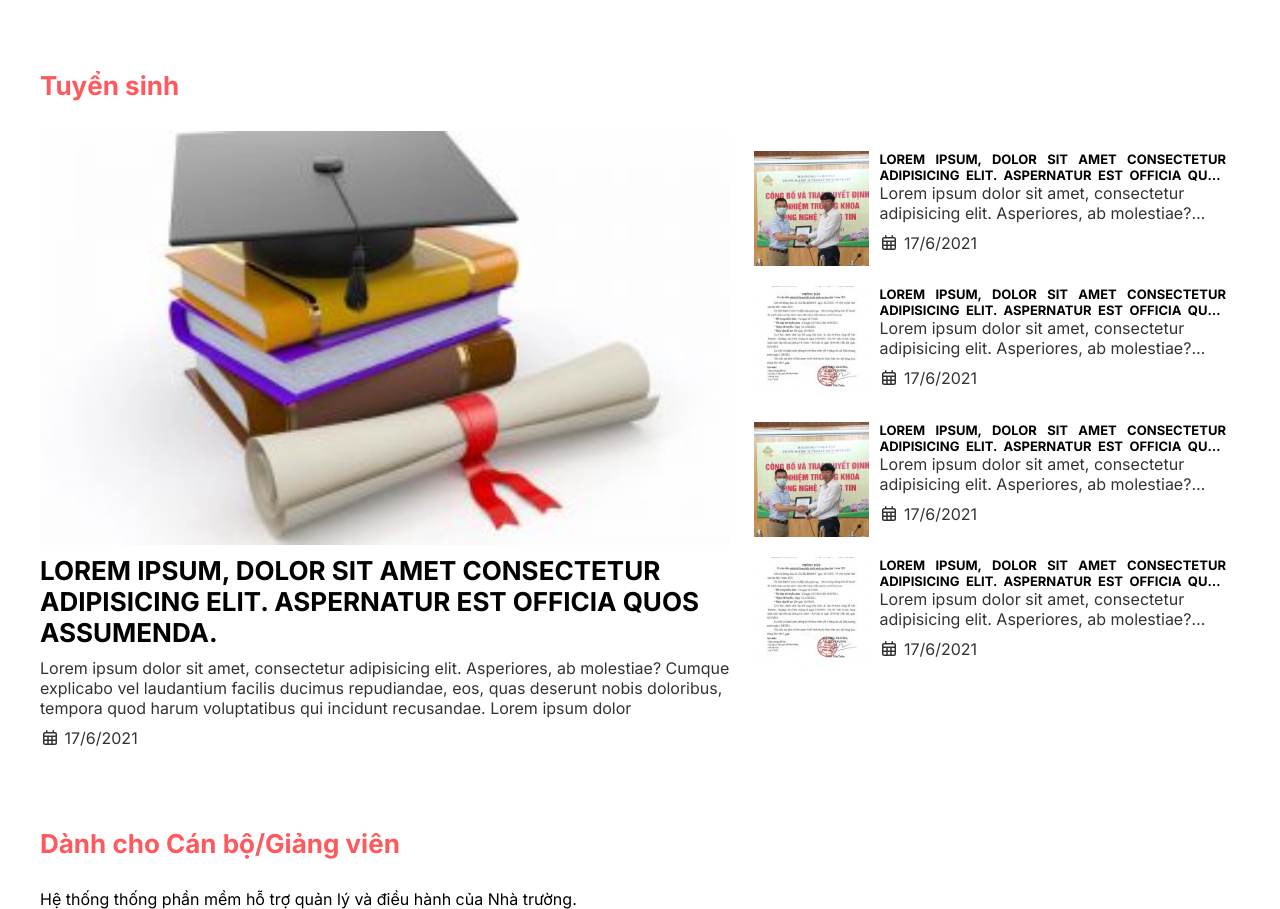
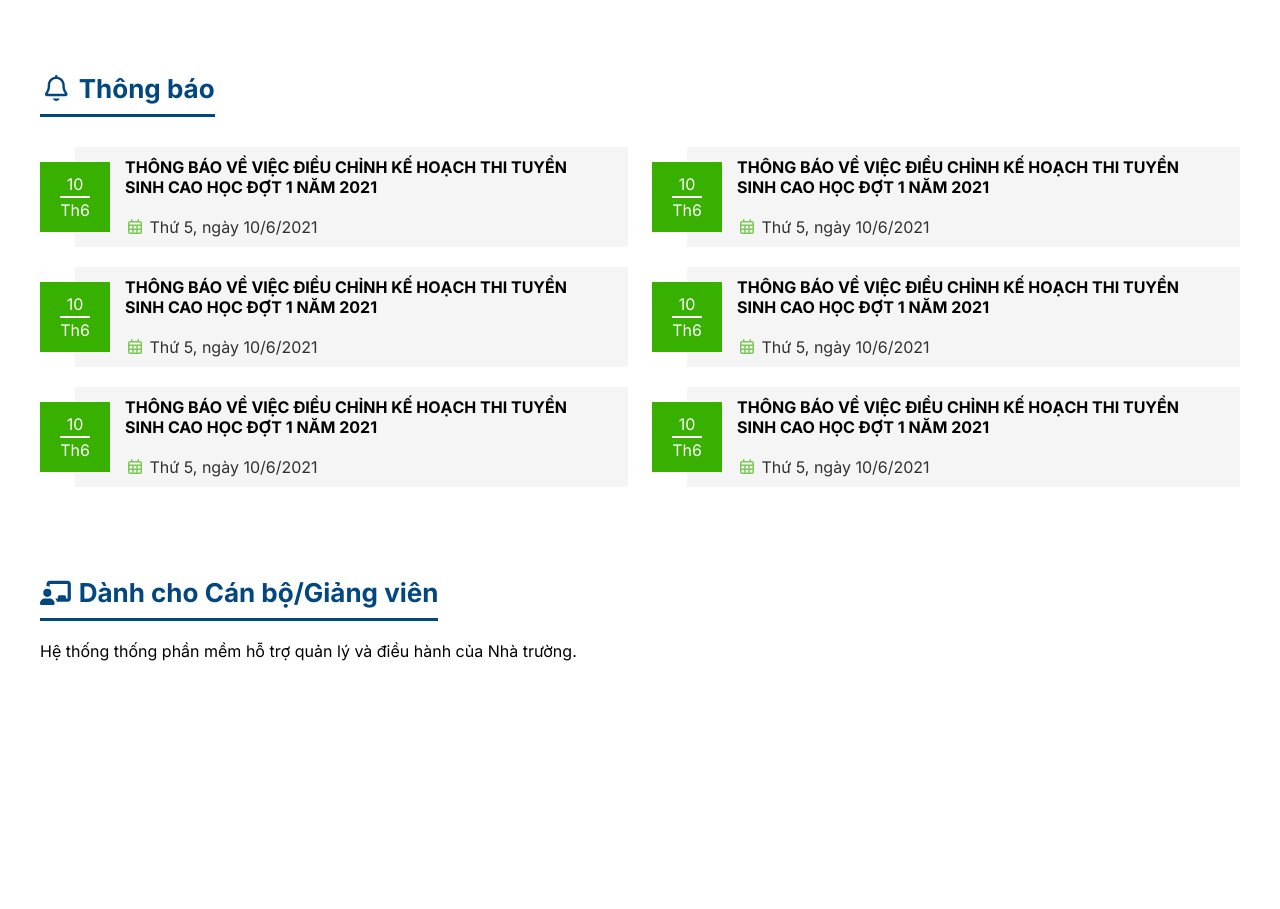
Before and after one commit to pdong2001/FIT-UTEHY, a plain HTML site: page html/user/home.html in a window 1280 px wide. Shown: the part 1620-2529 px from the top of the page. After the commit the page ends 2281 px from the top, so only its background shows below. Drawn offline with Linux system fonts and the light colour scheme.

Commit message:
home page

```diff
--- a/html/user/home.html
+++ b/html/user/home.html
@@ -217,7 +217,7 @@
                                 <a href="#events">Tin nổi bật</a>
                             </li>
                             <li class="menu-item">
-                                <a href="#admissions">Tuyển sinh</a>
+                                <a href="#notice">Thông báo</a>
                             </li>
                             <li class="menu-item">
                                 <a href="#">Dành cho Cán bộ/Giảng viên</a>
@@ -255,6 +255,8 @@
             <img src="../../resources/img/1200x360.png" data-sizes="100%">
         </div>
     </section>
+    <!-- End main slider -->
+
     <!-- Content slider -->
     <section>
         <div class="grid wide">
@@ -366,13 +368,16 @@
             </div>
         </div>
     </section>
+    <!-- End content slider -->
+
+    <!-- News -->
     <section>
         <div class="grid wide">
             <div class="row content-row" id="events">
                 <div class="title col c-12">
-                    <h2>Sự kiện nổi bật</h2>
+                    <h2><i class="fas fa-fire"></i> Sự kiện nổi bật</h2>
                 </div>
-                <div class="content col c-12 m-7 l-7">
+                <div class="news col c-12 m-7 l-7">
                     <div class="fill-img cover img">
                         <a href="">
                             <img src="../../resources/img/events-1.jpg" alt="sự kiện">
@@ -393,7 +398,7 @@
                     </div>
                 </div>
                 <div class="col c-12 m-5 l-5 small row">
-                    <div class="content col c-3 m-12 l-12">
+                    <div class="news col c-3 m-12 l-12">
                         <a href="" class="fill-img cover img c-12 m-3 l-3">
                             <img src="../../resources/img/events-2.jpg" alt="sự kiện">
                         </a>
@@ -411,7 +416,7 @@
                             </div>
                         </div>
                     </div>
-                    <div class="content col c-3 m-12 l-12">
+                    <div class="news col c-3 m-12 l-12">
                         <div class="fill-img cover img  c-12 m-3 l-3">
                             <a href="">
                                 <img src="../../resources/img/events-3.jpg" alt="sự kiện">
@@ -431,7 +436,7 @@
                             </div>
                         </div>
                     </div>
-                    <div class="content col c-3 m-12 l-12">
+                    <div class="news col c-3 m-12 l-12">
                         <div class="fill-img cover img  c-12 m-3 l-3">
                             <a href="">
                                 <img src="../../resources/img/events-2.jpg" alt="sự kiện">
@@ -451,7 +456,7 @@
                             </div>
                         </div>
                     </div>
-                    <div class="content col c-3 m-12 l-12">
+                    <div class="news col c-3 m-12 l-12">
                         <div class="fill-img cover img  c-12 m-3 l-3">
                             <a href="">
                                 <img src="../../resources/img/events-3.jpg" alt="sự kiện">
@@ -475,123 +480,99 @@
             </div>
         </div>
     </section>
+    <!-- End news -->
 
+    <!-- Notice -->
     <section>
         <div class="grid wide">
-            <div class="row content-row" id="admissions">
+            <div class="row content-row" id="notice">
                 <div class="title col c-12">
-                    <h2>Tuyển sinh</h2>
+                    <h2><i class="far fa-bell"></i> Thông báo</h2>
                 </div>
-                <div class="content col c-12 m-7 l-7">
-                    <div class="fill-img cover img">
-                        <a href="">
-                            <img src="../../resources/img/events-1.jpg" alt="sự kiện">
-                        </a>
+                <div class="col c-12 m-6 l-6">
+                    <div class="notice">
+                        <div class="date">
+                            <span class="day">10</span>
+                            <span class="month">Th<span>6</span></span>
                         </div>
-                    <div class="info">
-                        <div class="name">
-                            <a href="">Lorem ipsum, dolor sit amet consectetur adipisicing elit. Aspernatur est officia quos assumenda.</a>
-                        </div>
-                        <div class="description">
-                            <p>
-                                Lorem ipsum dolor sit amet, consectetur adipisicing elit. Asperiores, ab molestiae? Cumque explicabo vel laudantium facilis ducimus repudiandae, eos, quas deserunt nobis doloribus, tempora quod harum voluptatibus qui incidunt recusandae. Lorem ipsum dolor
-                            </p>
-                            <p class="time">
-                                <i class="far fa-calendar-alt"></i> 17/6/2021
-                            </p>
+                        <div class="content">
+                            <p>Thông báo về việc điều chỉnh kế hoạch thi tuyển sinh cao học đợt 1 năm 2021</p>
+                            <span><span><i class="far fa-calendar-alt"></i></span> Thứ 5, ngày 10/6/2021</span>
                         </div>
                     </div>
                 </div>
-                <div class="col c-12 m-5 l-5 small row">
-                    <div class="content col c-3 m-12 l-12">
-                        <a href="" class="fill-img cover img c-12 m-3 l-3">
-                            <img src="../../resources/img/events-2.jpg" alt="sự kiện">
-                        </a>
-                        <div class="info  c-12 m-9 l-9">
-                            <div class="name">
-                                <a href="">Lorem ipsum, dolor sit amet consectetur adipisicing elit. Aspernatur est officia quos assumenda.</a>
+                <div class="col c-12 m-6 l-6">
+                    <div class="notice">
+                        <div class="date">
+                            <span class="day">10</span>
+                            <span class="month">Th<span>6</span></span>
                         </div>
-                            <div class="description">
-                                <p>
-                                    Lorem ipsum dolor sit amet, consectetur adipisicing elit. Asperiores, ab molestiae? Cumque explicabo vel laudantium facilis ducimus repudiandae, eos, quas deserunt nobis doloribus, tempora quod harum voluptatibus qui incidunt recusandae. Lorem ipsum dolor
-                                </p>
-                                <p class="time">
-                                    <i class="far fa-calendar-alt"></i> 17/6/2021
-                                </p>
+                        <div class="content">
+                            <p>Thông báo về việc điều chỉnh kế hoạch thi tuyển sinh cao học đợt 1 năm 2021</p>
+                            <span><span><i class="far fa-calendar-alt"></i></span> Thứ 5, ngày 10/6/2021</span>
                         </div>
                     </div>
                 </div>
-                    <div class="content col c-3 m-12 l-12">
-                        <div class="fill-img cover img  c-12 m-3 l-3">
-                            <a href="">
-                                <img src="../../resources/img/events-3.jpg" alt="sự kiện">
-                            </a>
+                <div class="col c-12 m-6 l-6">
+                    <div class="notice">
+                        <div class="date">
+                            <span class="day">10</span>
+                            <span class="month">Th<span>6</span></span>
                         </div>
-                        <div class="info  c-12 m-9 l-9">
-                            <div class="name">
-                                <a href="">Lorem ipsum, dolor sit amet consectetur adipisicing elit. Aspernatur est officia quos assumenda.</a>
-                            </div>
-                            <div class="description">
-                                <p>
-                                    Lorem ipsum dolor sit amet, consectetur adipisicing elit. Asperiores, ab molestiae? Cumque explicabo vel laudantium facilis ducimus repudiandae, eos, quas deserunt nobis doloribus, tempora quod harum voluptatibus qui incidunt recusandae. Lorem ipsum dolor
-                                </p>
-                                <p class="time">
-                                    <i class="far fa-calendar-alt"></i> 17/6/2021
-                                </p>
+                        <div class="content">
+                            <p>Thông báo về việc điều chỉnh kế hoạch thi tuyển sinh cao học đợt 1 năm 2021</p>
+                            <span><span><i class="far fa-calendar-alt"></i></span> Thứ 5, ngày 10/6/2021</span>
                         </div>
                     </div>
                 </div>
-                    <div class="content col c-3 m-12 l-12">
-                        <div class="fill-img cover img  c-12 m-3 l-3">
-                            <a href="">
-                                <img src="../../resources/img/events-2.jpg" alt="sự kiện">
-                            </a>
+                <div class="col c-12 m-6 l-6">
+                    <div class="notice">
+                        <div class="date">
+                            <span class="day">10</span>
+                            <span class="month">Th<span>6</span></span>
                         </div>
-                        <div class="info  c-12 m-9 l-9">
-                            <div class="name">
-                                <a href="">Lorem ipsum, dolor sit amet consectetur adipisicing elit. Aspernatur est officia quos assumenda.</a>
-                            </div>
-                            <div class="description">
-                                <p>
-                                    Lorem ipsum dolor sit amet, consectetur adipisicing elit. Asperiores, ab molestiae? Cumque explicabo vel laudantium facilis ducimus repudiandae, eos, quas deserunt nobis doloribus, tempora quod harum voluptatibus qui incidunt recusandae. Lorem ipsum dolor
-                                </p>
-                                <p class="time">
-                                    <i class="far fa-calendar-alt"></i> 17/6/2021
-                                </p>
+                        <div class="content">
+                            <p>Thông báo về việc điều chỉnh kế hoạch thi tuyển sinh cao học đợt 1 năm 2021</p>
+                            <span><span><i class="far fa-calendar-alt"></i></span> Thứ 5, ngày 10/6/2021</span>
                         </div>
                     </div>
                 </div>
-                    <div class="content col c-3 m-12 l-12">
-                        <div class="fill-img cover img  c-12 m-3 l-3">
-                            <a href="">
-                                <img src="../../resources/img/events-3.jpg" alt="sự kiện">
-                            </a>
+                <div class="col c-12 m-6 l-6">
+                    <div class="notice">
+                        <div class="date">
+                            <span class="day">10</span>
+                            <span class="month">Th<span>6</span></span>
                         </div>
-                        <div class="info  c-12 m-9 l-9">
-                            <div class="name">
-                                <a href="">Lorem ipsum, dolor sit amet consectetur adipisicing elit. Aspernatur est officia quos assumenda.</a>
+                        <div class="content">
+                            <p>Thông báo về việc điều chỉnh kế hoạch thi tuyển sinh cao học đợt 1 năm 2021</p>
+                            <span><span><i class="far fa-calendar-alt"></i></span> Thứ 5, ngày 10/6/2021</span>
                         </div>
-                            <div class="description">
-                                <p>
-                                    Lorem ipsum dolor sit amet, consectetur adipisicing elit. Asperiores, ab molestiae? Cumque explicabo vel laudantium facilis ducimus repudiandae, eos, quas deserunt nobis doloribus, tempora quod harum voluptatibus qui incidunt recusandae. Lorem ipsum dolor
-                                </p>
-                                <p class="time">
-                                    <i class="far fa-calendar-alt"></i> 17/6/2021
-                                </p>
                     </div>
+                </div>
+                <div class="col c-12 m-6 l-6">
+                    <div class="notice">
+                        <div class="date">
+                            <span class="day">10</span>
+                            <span class="month">Th<span>6</span></span>
+                        </div>
+                        <div class="content">
+                            <p>Thông báo về việc điều chỉnh kế hoạch thi tuyển sinh cao học đợt 1 năm 2021</p>
+                            <span><span><i class="far fa-calendar-alt"></i></span> Thứ 5, ngày 10/6/2021</span>
                         </div>
                     </div>
                 </div>
             </div>
         </div>
     </section>
+    <!-- End notice -->
 
+    <!-- For staff -->
     <section>
         <div class="content-row grid wide" id="forstaff">
             <div class="row">
                 <div class="title col c-12">
                     <h2>
-                        Dành cho Cán bộ/Giảng viên
+                        <i class="fas fa-chalkboard-teacher"></i> Dành cho Cán bộ/Giảng viên
                     </h2>
                 </div>
                 <div class="col c-12">
@@ -605,6 +586,7 @@
             </div>
         </div>
     </section>
+    <!-- End for staff -->
 </body>
 
 </html>
--- a/resources/css/user/home/style.css
+++ b/resources/css/user/home/style.css
@@ -106,33 +106,37 @@
 }
 
 .title {
-    margin: 30px 0px;
-    color: var(--red);
+    margin: 20px 0px;
 }
 
 .title h2 {
     font-size: var(--fs-large);
     font-weight: 700;
+    color: var(--blue);
+    display: inline;
+    padding: 10px 0px;
+    display: inline-block;
+    border-bottom: 3px solid var(--blue);
 }
 
-.content .name {
+.news .name {
     margin: 10px 0px;
 }
 
-.content .img {
+.news .img {
     min-height: 20vw;
     overflow: hidden;
 }
 
-.content .img img {
+.news .img img {
     transition: transform 0.5s linear;
 }
 
-.content .img:hover img {
+.news .img:hover img {
     transform: scale(1.2);
 }
 
-.content .name a {
+.news .name a {
     text-decoration: none;
     color: black;
     text-align: justify;
@@ -141,31 +145,31 @@
     font-weight: 700;
 }
 
-.content .description {
+.news .description {
     opacity: 0.8;
     font-size: var(--fs-medium);
 }
 
-.content .time {
+.news .time {
     margin-top: 10px;
 }
 
-.small .content {
+.small .news {
     display: flex;
 }
 
-.small .content .img {
+.small .news .img {
     min-height: unset;
     height: fit-content;
     min-width: 25%;
     margin-right: 10px;
 }
 
-.small .content .name {
+.small .news .name {
     margin: 0px;
 }
 
-.small .content .name a {
+.small .news .name a {
     font-size: var(--fs-small);
     text-overflow: ellipsis;
     overflow: hidden;
@@ -174,12 +178,12 @@
     -webkit-box-orient: vertical;
 }
 
-.small .content .description {
+.small .news .description {
     display: flex;
     flex-direction: column;
 }
 
-.small .content .description p {
+.small .news .description p {
     text-overflow: ellipsis;
     overflow: hidden;
     display: -webkit-box;
@@ -187,15 +191,65 @@
     -webkit-box-orient: vertical;
 }
 
-.small .content {
+.small .news {
     margin: 20px 0px;
 }
 
+.notice {
+    --size: 100px;
+    --date-ratio: 0.7;
+    position: relative;
+    height: var(--size);
+    display: flex;
+    align-items: center;
+    margin: 10px 0px;
+}
+
+.notice .date {
+    height: calc(var(--size) *var(--date-ratio));
+    width: calc(var(--size) *var(--date-ratio));
+    background-color: var(--green);
+    color: white;
+    display: flex;
+    flex-direction: column;
+    justify-content: center;
+    align-items: center;
+    line-height: 1.5em;
+    position: absolute;
+}
+
+.notice .date .month {
+    border-top: 2px solid white;
+}
+
+.notice .content {
+    background-color: whitesmoke;
+    height: 100%;
+    display: flex;
+    flex-direction: column;
+    justify-content: space-between;
+    padding: calc(var(--size) * 0.1) calc(var(--size) * (var(--date-ratio) - 0.2));
+    margin-left: calc(var(--size) * var(--date-ratio) * 0.5);
+}
+
+.notice .content p {
+    text-transform: uppercase;
+    font-weight: 700;
+}
+
+.notice .content span {
+    opacity: 0.8;
+}
+
+.notice .content span span {
+    color: var(--green);
+}
+
 @media (max-width: 740px) {
-    .small .content {
+    .small .news {
         flex-direction: column;
     }
-    .small .content .img {
+    .small .news .img {
         margin-right: 0px;
     }
      :root {
```
Lines whose indentation alone changed are shown as unchanged.
